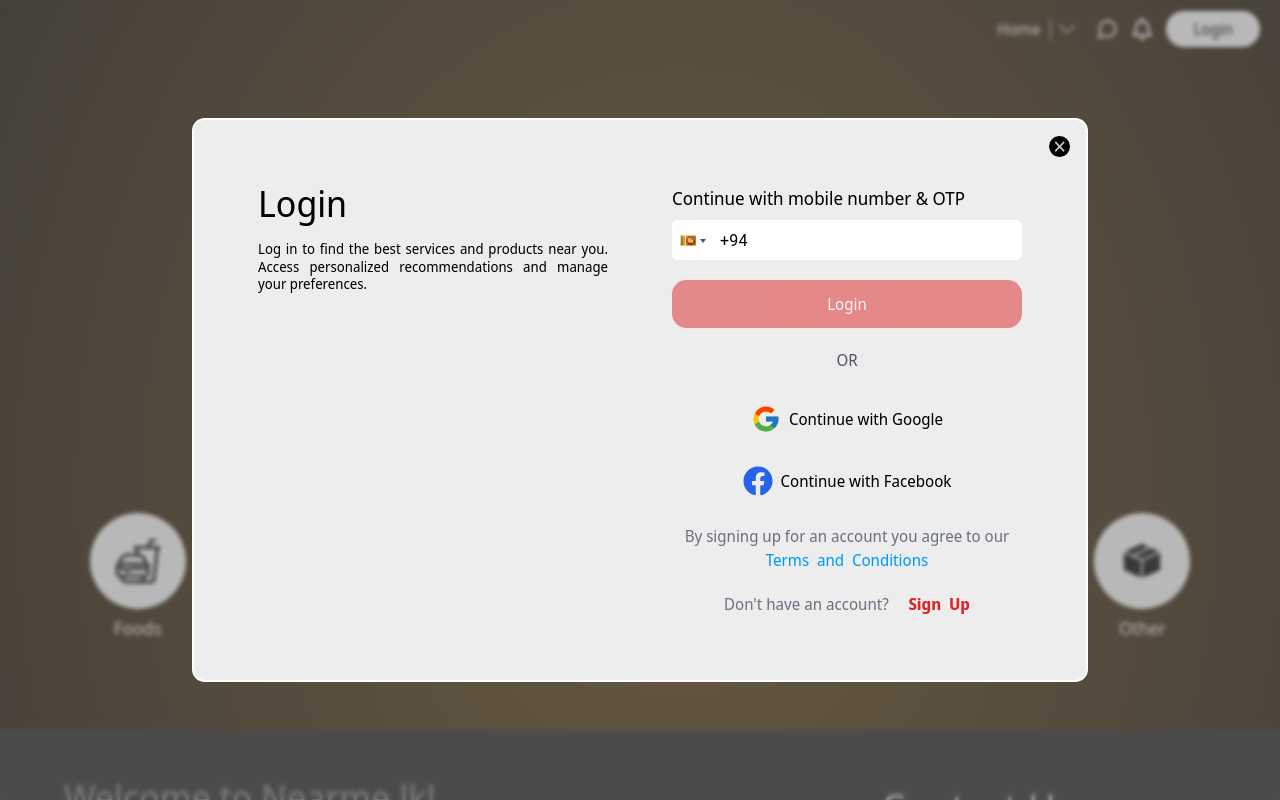
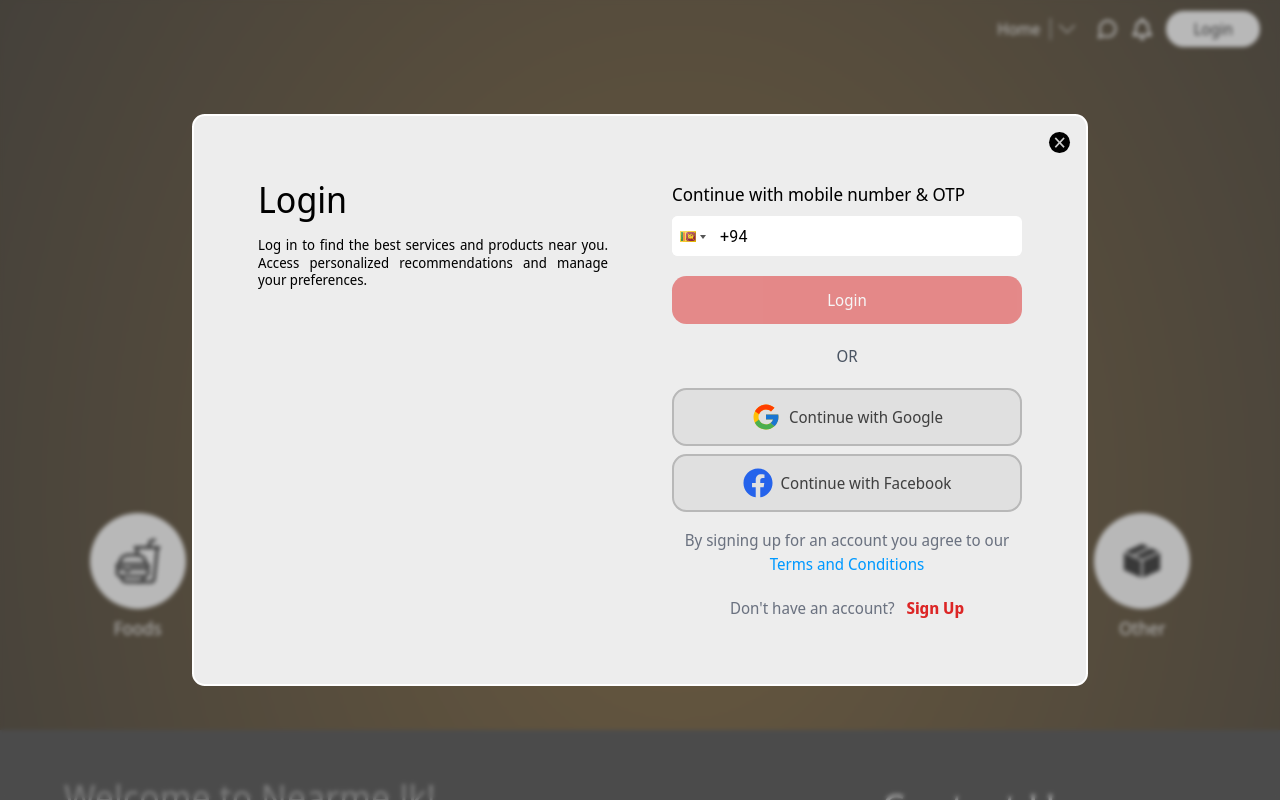
Before and after one commit to anuradha2025/nearme-project, a React (Vite) app: page / in a window 1280 px wide. Both pictures are taken after a click on the button "Login". Shown: the top 800 px of the page. Built offline with nearby package versions, Linux system fonts and the light colour scheme.

Commit message:
addressed typo issues caused by prettier extension

```diff
--- a/src/components/LoginModal/LoginModal.jsx
+++ b/src/components/LoginModal/LoginModal.jsx
@@ -113,10 +113,7 @@ const LoginModal = ({ isOpen, onClose }) => {
             <button
               onClick={handleLogin}
               disabled={!valid}
-              className={`bg-red-600 text-white border-none py-3 mt-3 cursor-pointer transition-colors ${!valid ? "opacity-50 !cursor-not-allowed" : "hover:bg-red-700"
-                }
-
-      `}
+              className={`bg-red-600 text-white border-none py-3 mt-3 cursor-pointer transition-colors ${!valid ? "opacity-50 !cursor-not-allowed" : "hover:bg-red-700"}`}
               style={{
                 borderRadius: "0.9rem",
               }}
@@ -126,21 +123,13 @@ const LoginModal = ({ isOpen, onClose }) => {
             <h3 className="text-gray-600 font-normal my-5">OR</h3>
             <button
               onClick={() => console.log("Google login")}
-              className={`$ {
-        styles.socialLoginBtn
-      }
-
-      hover:text-black py-3 mb-2 cursor-pointer font-medium transition-colors flex items-center justify-center gap-2`}
+              className={`${styles.socialLoginBtn} py-3 mb-2 cursor-pointer font-medium transition-colors flex items-center justify-center gap-2`}
             >
               <FcGoogle className="text-3xl" /> Continue with Google
             </button>
             <button
               onClick={() => console.log("Facebook login")}
-              className={`$ {
-        styles.socialLoginBtn
-      }
-
-      hover:text-black py-3 mb-1 cursor-pointer font-medium transition-colors flex items-center justify-center gap-2`}
+              className={`${styles.socialLoginBtn} py-3 mb-1 cursor-pointer font-medium transition-colors flex items-center justify-center gap-2`}
             >
               <FaFacebook className="text-3xl text-blue-600" /> Continue with
               Facebook
@@ -152,12 +141,12 @@ const LoginModal = ({ isOpen, onClose }) => {
                 </span>
                 <br />
                 <a href="#" className={styles.termsAndConditions}>
-                  Terms&nbsp; and&nbsp; Conditions
+                  Terms&nbsp;and&nbsp;Conditions
                 </a>
               </p>
               <p className="text-gray-500 font-normal mt-5">
                 <span className="no-word-break">Don't have an account?</span>
-                &nbsp; &nbsp; &nbsp;
+                &nbsp;&nbsp;&nbsp;
                 <Link
                   to="/register"
                   state={{
@@ -166,7 +155,7 @@ const LoginModal = ({ isOpen, onClose }) => {
                   className="text-red-600 font-semibold"
                   onClick={onClose}
                 >
-                  Sign&nbsp; Up
+                  Sign&nbsp;Up
                 </Link>
               </p>
             </div>
--- a/src/components/LoginModal/LoginModal.module.css
+++ b/src/components/LoginModal/LoginModal.module.css
@@ -13,8 +13,8 @@
   animation: fadeIn 0.2s ease-in-out;
 }
 
-.modalOverlay>div {
-  background: #EDEDED;
+.modalOverlay > div {
+  background: #ededed;
   width: 95%;
   max-width: 56rem;
   margin: 1rem;
@@ -32,7 +32,7 @@
 }
 
 .socialLoginBtn:hover {
-  background: #FFF;
+  background: #fff;
   filter: brightness(1.1);
 }
 
@@ -67,7 +67,7 @@
 
 .termsAndConditions {
   font-size: 1rem;
-  color: #0099FF;
+  color: #0099ff;
 }
 
 .phoneInputContainer :global(.react-tel-input .form-control) {
@@ -116,7 +116,6 @@
   animation: fadeIn 0.2s ease-in-out;
 }
 
-
 @keyframes fadeIn {
   from {
     opacity: 0;
--- a/src/layouts/RootLayout.jsx
+++ b/src/layouts/RootLayout.jsx
@@ -1,15 +1,11 @@
 import { Outlet } from "react-router-dom";
-// import Navbar from "../components/Navbar/Navbar";
-// import Footer from "../Footer";
 
 const RootLayout = () => {
   return (
     <div className="min-h-screen flex flex-col">
-      {/* <Navbar /> */}
       <main className="flex-grow">
         <Outlet />
       </main>
-      {/* <Footer /> */}
     </div>
   );
 };
--- a/src/routes/index.jsx
+++ b/src/routes/index.jsx
@@ -15,7 +15,6 @@ const router = createBrowserRouter([
         index: true,
         element: <HomePage />,
       },
-      // Add other routes here
       {
         path: "/register",
         element: <Register />,
```
